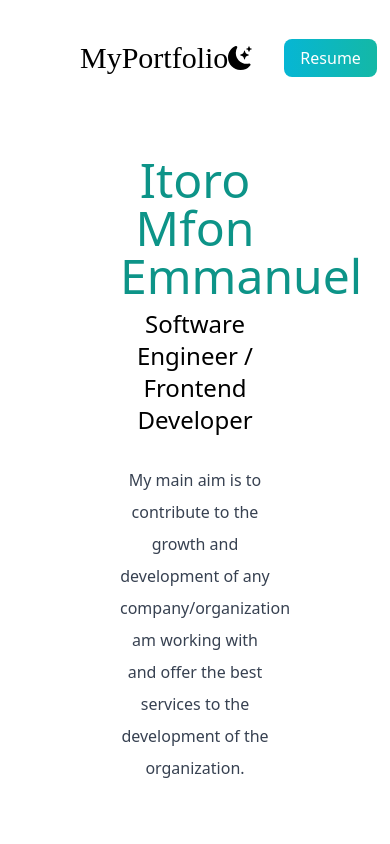
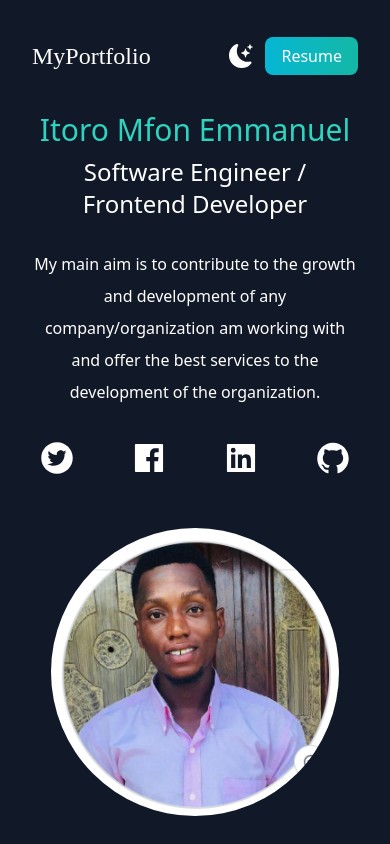
Before and after one commit to Itoromfon/Portfolio-Site, a React (Create React App) app: page / in a window 390 px wide. Shown: the top 844 px of the page. Built offline with nearby package versions, Linux system fonts and the light colour scheme.

Commit message:
added some changes to the file

```diff
--- a/src/App.js
+++ b/src/App.js
@@ -4,7 +4,7 @@ import Main from './components/Main'
 import { useState } from 'react'
 
 export default function App() {
-  const [darkMode, setDarkMode] = useState(false)
+  const [darkMode, setDarkMode] = useState(true)
 
   function handleClick() {
     setDarkMode(prevDarkMode => !prevDarkMode)
@@ -12,7 +12,7 @@ export default function App() {
   }
   return (
     <div className={darkMode ? "dark" : ""}>
-      <div className='dark:bg-gray-900 min-h-screen px-20 pb-20'>
+      <div className='dark:bg-gray-900 min-h-screen px-8 md:px-20 pb-20'>
           <Navbar
             handleClick={handleClick}
           />
--- a/src/components/Main.js
+++ b/src/components/Main.js
@@ -21,15 +21,15 @@ import memegen from "../images/meme-gen.png"
 export default function Main() {
   return (
     <>
-        <div className='text-center p-10'>
-            <h2 className='dark:text-teal-400 text-teal-600 text-5xl font-medium md:text-6xl'>Itoro Mfon Emmanuel</h2>
-            <h3 className='dark:text-white text-2xl  py-2 md:text-3xl'>Software Engineer / Frontend Developer</h3>
+        <div className='text-center'>
+            <h2 className='dark:text-teal-400 text-teal-600 text-3xl font-medium md:text-6xl'>Itoro Mfon Emmanuel</h2>
+            <h3 className='dark:text-white text-2xl py-2 md:text-3xl'>Software Engineer / Frontend Developer</h3>
             <p className='dark:text-white text-md py-5 leading-8 text-gray-700 md:text-xl max-w-xl mx-auto'>My main aim is to contribute to the growth and development
                 of any company/organization am working with and offer the best services to
                 the development of the organization.
             </p>
         </div>
-        <div className='text-4xl flex justify-center gap-8 px-4 py-3 text-gray-600 md:text-6xl md:gap-10'>
+        <div className='text-4xl flex justify-center gap-14 px-4 py-3 text-gray-600 md:text-6xl md:gap-10'>
             <a href='https://twitter.com/praiztech' target="_blank" rel="noreferrer">
               <AiFillTwitterCircle className='dark:text-white' />
             </a>
@@ -43,7 +43,7 @@ export default function Main() {
               <AiFillGithub className='dark:text-white' />
             </a>
           </div>
-          <div className="mx-auto rounded-full flex justify-center mt-10 w-60 h-60 md:h-96 md:w-96">
+          <div className="mx-auto rounded-full flex justify-center mt-10 w-80 h-80 md:h-96 md:w-96">
             <img src={itoromfon} alt="itoromfon" className="rounded-full mb-8 " />
           </div>
           <div className='text-center text-gray-600'>
@@ -52,7 +52,7 @@ export default function Main() {
                 My name is Itoro Mfon Emmanuel and am Frontend Developer
                 My Skills includes: React JS, Next JS, HTML, CSS, Javascript, Tailwind css, Typescript, Redux.
             </p>
-            <div className='dark:text-white text-6xl flex px-4 pt-4 justify-center gap-10 text-gray-600'>
+            <div className='dark:text-white text-6xl flex px-4 pt-4 justify-center gap-14 text-gray-600'>
                 <AiFillHtml5 className='' />
                 <IoLogoCss3 />
                 <IoLogoJavascript />
--- a/src/components/Navbar.js
+++ b/src/components/Navbar.js
@@ -4,7 +4,7 @@ import { BsFillMoonStarsFill } from "react-icons/bs"
 export default function Navbar(props) {
   return (
     <nav className='flex justify-between py-10 '>
-        <h1 className='dark:text-white text-3xl font-MyFont'>MyPortfolio</h1>
+        <h1 className='dark:text-white text-2xl font-MyFont md:text-3xl'>MyPortfolio</h1>
         <ul className='flex items-center'>
             <li>
                 <BsFillMoonStarsFill
@@ -13,7 +13,7 @@ export default function Navbar(props) {
                 />
             </li>
             <li>
-                <a href='https://itoromfon-portfolio.netlify.app/' className='bg-gradient-to-r from-cyan-500 to-teal-500 text-white px-4 py-2 rounded-lg ml-8 cursor-pointer'>Resume</a>
+                <a href='https://itoromfon-portfolio.netlify.app/' className='bg-gradient-to-r from-cyan-500 to-teal-500 text-white px-4 py-2 rounded-lg ml-3 md:ml-8 cursor-pointer'>Resume</a>
             </li>
         </ul>
     </nav>
```
